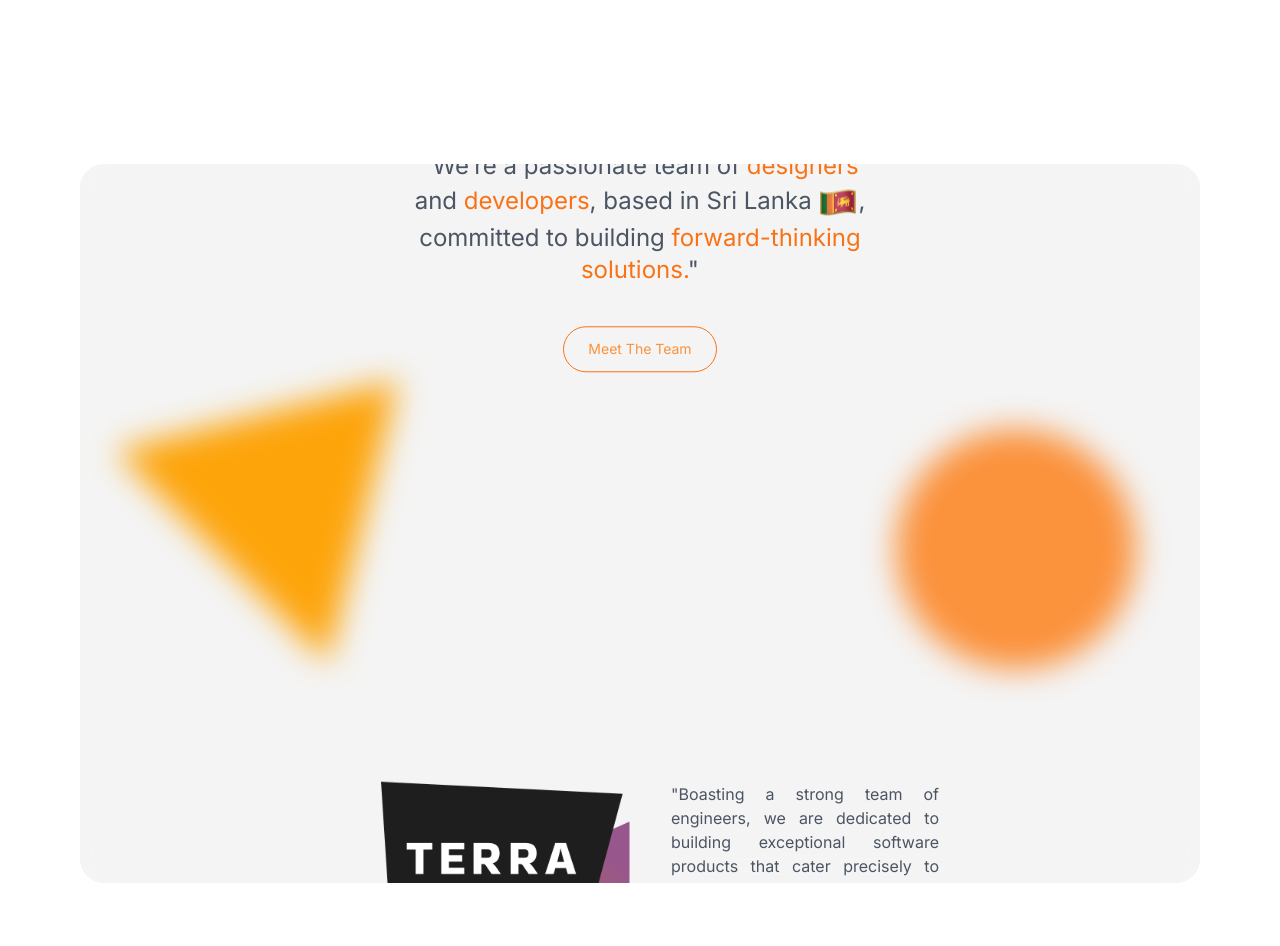
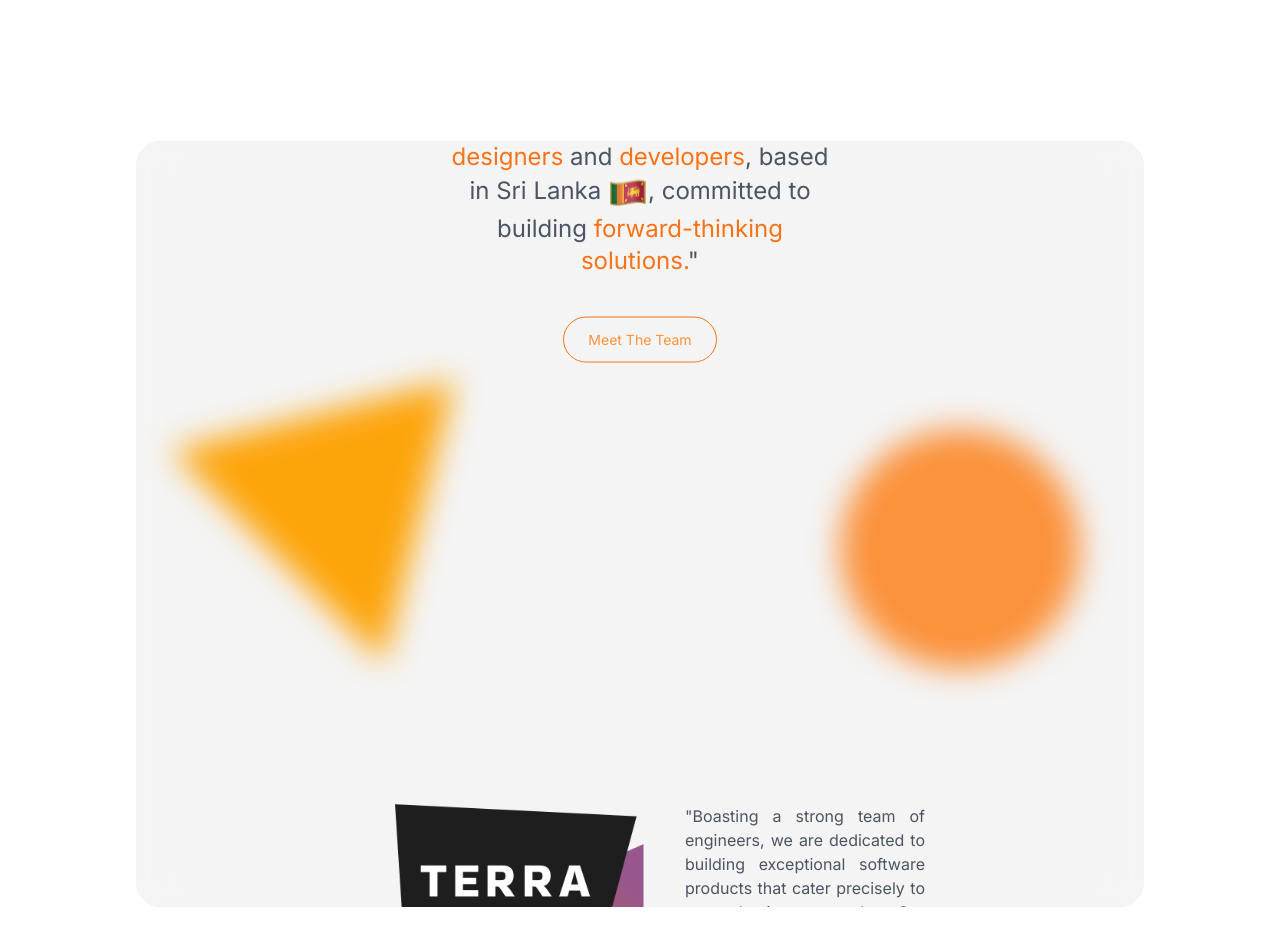
Before and after one commit to Terracode-Dev/Main-Site, a React (Vite) app: page / in a window 1280 px wide. Shown: the part 2180-3126 px from the top of the page. Built offline with nearby package versions, Linux system fonts and the light colour scheme.

Commit message:
fixed some issues

```diff
--- a/src/components/home/About.tsx
+++ b/src/components/home/About.tsx
@@ -25,8 +25,8 @@ const HorizontalScrollCarousel = () => {
 
   return (
     <section ref={targetRef} className="relative h-[350vh]">
-      <div className="sticky top-0 flex flex-col items-center justify-center h-screen">
-        <div className="m-6 w-full max-w-7xl">
+      <div className="sticky top-0 flex flex-col items-center justify-center mx-[5%]  h-screen">
+        <div className="m-6 w-full max-w-7xl ">
           <div className="relative flex flex-col items-center justify-center px-6 py-20 bg-[#F4F4F4] overflow-hidden  rounded-3xl ">
             {/* Animated Elements */}
             <motion.div
--- a/src/components/home/Hero.tsx
+++ b/src/components/home/Hero.tsx
@@ -31,7 +31,7 @@ export default function Hero() {
       <br />
       <div className="flex justify-center">
         <WordRotate
-          words={["the future", "success", "the growth", " impact", "innovation","excellence","tommorow","change","prosperity","opertunities"]}
+          words={["the future", "success", "the growth", "impact", "innovation","excellence","tommorow","change","prosperity","opportunities"]}
           className="animate-gradient bg-gradient-to-r from-[#EF3D00] via-[#FDA40A] to-[#EF3D00] bg-[length:200%] bg-clip-text text-transparent pb-4 inter"
         />
       </div>
--- a/src/components/home/Services.tsx
+++ b/src/components/home/Services.tsx
@@ -37,8 +37,8 @@ const HorizontalScrollCarousel = () => {
   return (
     <section ref={targetRef} className="relative h-[200vh] ">
       {/* mobile view */}
-      <div className="sticky top-0 flex justify-center items-center overflow-hidden py-5 -mt-[5%] mb-[10%] lg:hidden">
-      <div className=" flex flex-col justify-center  h-[50vh] overflow-hidden ">
+      <div className="sticky top-0 flex justify-center items-center overflow-hidden py-5 -mt-[5%] mb-[10%]  lg:hidden">
+      <div className=" flex flex-col justify-center  h-[100vh] overflow-hidden ">
         <div className="md:text-[25px] lg:text-[45px] text-[25px] ml-4 ">
         {our}<br/>
         {ev}
```
